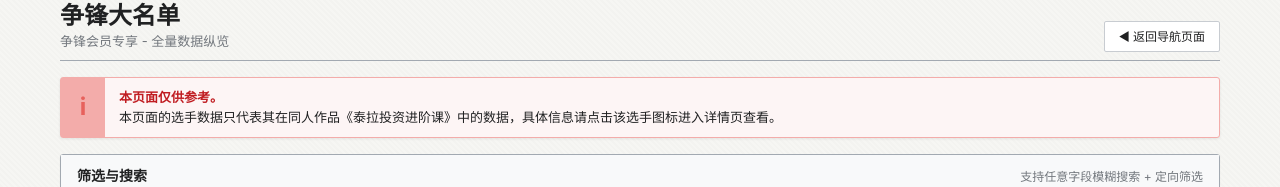
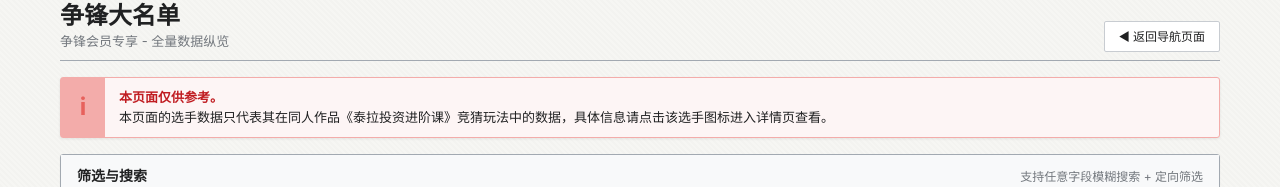
Before and after one commit to WWWW-QE/PLAYER-ILLUSTRATION-OF-TERRA-INVESTMENT-ADVANCED-CLASS, a plain HTML site: page Bestiaries/guessing/guessing.html in a window 1280 px wide. Shown: the part 127-314 px from the top of the page. Drawn offline with Linux system fonts and the light colour scheme.

Commit message:
Update info-box text for guessing.html

```diff
--- a/Bestiaries/guessing/guessing.html
+++ b/Bestiaries/guessing/guessing.html
@@ -719,7 +719,7 @@
         <div class="info-box-icon">i</div>
         <div class="info-box-content">
           <strong>本页面仅供参考。</strong><br />
-          本页面的选手数据只代表其在同人作品《泰拉投资进阶课》中的数据，具体信息请点击该选手图标进入详情页查看。
+          本页面的选手数据只代表其在同人作品《泰拉投资进阶课》竞猜玩法中的数据，具体信息请点击该选手图标进入详情页查看。
         </div>
       </div>
 
```
